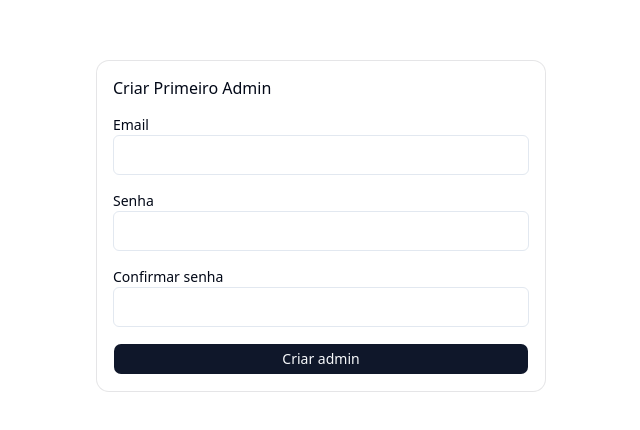
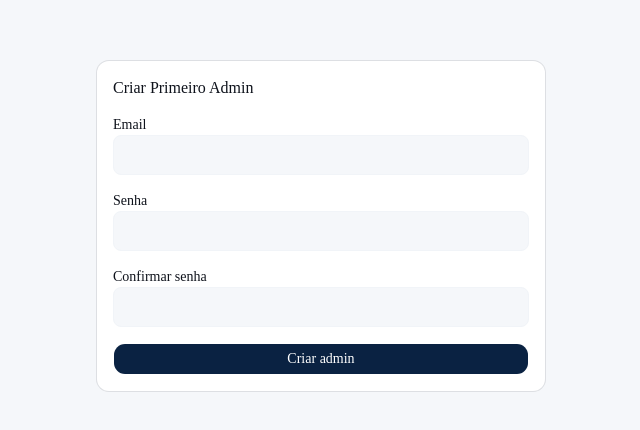
Before and after one commit to leaderaperformance-max/amazon_jet_aviation_agent, a Next.js app: page /setup in a window 1280 px wide. Shown: the part 174-604 px from the top of the page, without its empty margins (319-959 px from the left). Built offline with nearby package versions, Linux system fonts and the light colour scheme.

Commit message:
feat: apply navy/silver brand palette with dark and light theme tokens

```diff
--- a/app/globals.css
+++ b/app/globals.css
@@ -4,23 +4,65 @@
 
 @layer base {
   :root {
-    --background: 0 0% 100%;
-    --foreground: 222.2 84% 4.9%;
-    --primary: 222.2 47.4% 11.2%;
-    --primary-foreground: 210 40% 98%;
-    --border: 214.3 31.8% 91.4%;
-    --input: 214.3 31.8% 91.4%;
-    --ring: 222.2 84% 4.9%;
-    --radius: 0.5rem;
+    /* Light theme */
+    --background: 220 33% 97%;
+    --foreground: 222 30% 8%;
+    --surface: 0 0% 100%;
+    --surface-2: 218 33% 96%;
+    --border: 219 26% 91%;
+    --input: 218 33% 96%;
+    --ring: 218 79% 46%;
+    --primary: 215 73% 15%;
+    --primary-foreground: 0 0% 100%;
+    --accent: 218 79% 46%;
+    --accent-foreground: 0 0% 100%;
+    --muted: 222 30% 8%;
+    --muted-foreground: 224 14% 42%;
+    --success: 158 64% 40%;
+    --warning: 32 95% 50%;
+    --danger: 0 84% 60%;
+    --chart-1: 218 73% 60%;
+    --chart-2: 220 27% 79%;
+    --chart-3: 168 64% 51%;
+    --chart-4: 32 95% 50%;
+    --chart-5: 0 84% 71%;
+    --chart-6: 254 91% 76%;
+    --radius: 12px;
   }
+
   .dark {
-    --background: 222.2 84% 4.9%;
-    --foreground: 210 40% 98%;
-    --primary: 210 40% 98%;
-    --primary-foreground: 222.2 47.4% 11.2%;
-    --border: 217.2 32.6% 17.5%;
-    --input: 217.2 32.6% 17.5%;
-    --ring: 212.7 26.8% 83.9%;
+    --background: 224 36% 7%;
+    --foreground: 222 38% 93%;
+    --surface: 223 41% 12%;
+    --surface-2: 223 38% 16%;
+    --border: 223 32% 25%;
+    --input: 223 38% 16%;
+    --ring: 218 73% 60%;
+    --primary: 220 24% 84%;
+    --primary-foreground: 224 36% 7%;
+    --accent: 218 73% 60%;
+    --accent-foreground: 224 36% 7%;
+    --muted: 223 38% 16%;
+    --muted-foreground: 220 17% 62%;
+    --success: 158 64% 40%;
+    --warning: 32 95% 50%;
+    --danger: 0 84% 60%;
+    --chart-1: 218 73% 60%;
+    --chart-2: 220 27% 79%;
+    --chart-3: 168 64% 51%;
+    --chart-4: 32 95% 50%;
+    --chart-5: 0 84% 71%;
+    --chart-6: 254 91% 76%;
   }
-  body { @apply bg-background text-foreground; }
+
+  body {
+    @apply bg-background text-foreground antialiased;
+    font-feature-settings: 'cv11', 'ss01', 'ss03';
+  }
 }
+
+@layer utilities {
+  .tabular-nums {
+    font-variant-numeric: tabular-nums;
+  }
+}
--- a/tailwind.config.ts
+++ b/tailwind.config.ts
@@ -9,45 +9,61 @@ const config: Config = {
   theme: {
     container: { center: true, padding: '2rem', screens: { '2xl': '1400px' } },
     extend: {
+      fontFamily: {
+        sans: ['var(--font-inter)', 'system-ui', '-apple-system', 'sans-serif'],
+      },
       colors: {
         background: 'hsl(var(--background))',
         foreground: 'hsl(var(--foreground))',
+        surface: 'hsl(var(--surface))',
+        'surface-2': 'hsl(var(--surface-2))',
+        border: 'hsl(var(--border))',
+        input: 'hsl(var(--input))',
+        ring: 'hsl(var(--ring))',
         primary: {
           DEFAULT: 'hsl(var(--primary))',
           foreground: 'hsl(var(--primary-foreground))',
         },
-        border: 'hsl(var(--border))',
-        input: 'hsl(var(--input))',
-        ring: 'hsl(var(--ring))',
+        accent: {
+          DEFAULT: 'hsl(var(--accent))',
+          foreground: 'hsl(var(--accent-foreground))',
+        },
         muted: {
-          DEFAULT: 'hsl(var(--muted, 210 40% 96.1%))',
-          foreground: 'hsl(var(--muted-foreground, 215.4 16.3% 46.9%))',
+          DEFAULT: 'hsl(var(--muted))',
+          foreground: 'hsl(var(--muted-foreground))',
         },
-        accent: {
-          DEFAULT: 'hsl(var(--accent, 210 40% 96.1%))',
-          foreground: 'hsl(var(--accent-foreground, 222.2 47.4% 11.2%))',
-        },
+        success: 'hsl(var(--success))',
+        warning: 'hsl(var(--warning))',
+        danger: 'hsl(var(--danger))',
         destructive: {
-          DEFAULT: 'hsl(var(--destructive, 0 84.2% 60.2%))',
-          foreground: 'hsl(var(--destructive-foreground, 210 40% 98%))',
+          DEFAULT: 'hsl(var(--danger))',
+          foreground: 'hsl(var(--primary-foreground))',
         },
         card: {
-          DEFAULT: 'hsl(var(--card, 0 0% 100%))',
-          foreground: 'hsl(var(--card-foreground, 222.2 84% 4.9%))',
+          DEFAULT: 'hsl(var(--surface))',
+          foreground: 'hsl(var(--foreground))',
         },
         popover: {
-          DEFAULT: 'hsl(var(--popover, 0 0% 100%))',
-          foreground: 'hsl(var(--popover-foreground, 222.2 84% 4.9%))',
+          DEFAULT: 'hsl(var(--surface))',
+          foreground: 'hsl(var(--foreground))',
         },
         secondary: {
-          DEFAULT: 'hsl(var(--secondary, 210 40% 96.1%))',
-          foreground: 'hsl(var(--secondary-foreground, 222.2 47.4% 11.2%))',
+          DEFAULT: 'hsl(var(--surface-2))',
+          foreground: 'hsl(var(--foreground))',
+        },
+        chart: {
+          1: 'hsl(var(--chart-1))',
+          2: 'hsl(var(--chart-2))',
+          3: 'hsl(var(--chart-3))',
+          4: 'hsl(var(--chart-4))',
+          5: 'hsl(var(--chart-5))',
+          6: 'hsl(var(--chart-6))',
         },
       },
       borderRadius: {
-        lg: 'var(--radius)',
-        md: 'calc(var(--radius) - 2px)',
-        sm: 'calc(var(--radius) - 4px)',
+        lg: '12px',
+        md: '8px',
+        sm: '6px',
       },
     },
   },
```
